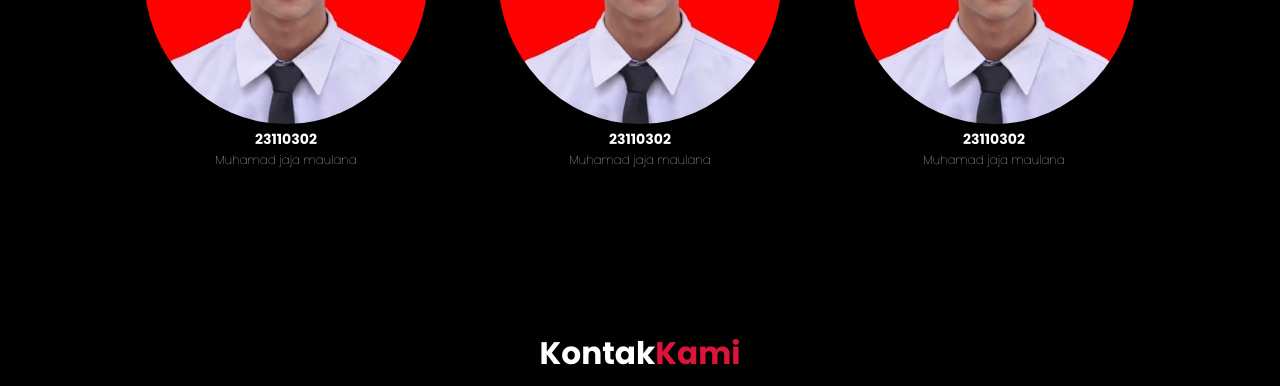
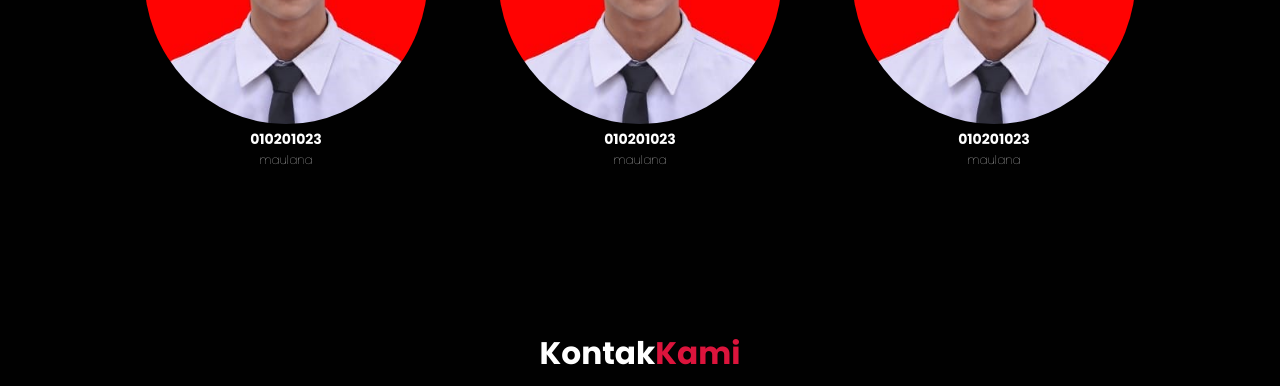
Before and after one commit to kaito205/project, a plain HTML site: page index.html in a window 1280 px wide. Shown: the part 1480-1866 px from the top of the page. Drawn offline with nearby package versions, Linux system fonts and the light colour scheme.

Commit message:
Update index.html

```diff
--- a/index.html
+++ b/index.html
@@ -77,18 +77,18 @@
     <div class="row">
       <div class="menu-card">
         <img src="img/jaja2.jpg" alt="books" class="menu-card-img" />
-        <h3 class="menu-card-title">23110302</h3>
-        <p class="menu-card-price">Muhamad jaja maulana</p>
+        <h3 class="menu-card-title">010201023</h3>
+        <p class="menu-card-price">maulana</p>
       </div>
       <div class="menu-card">
         <img src="img/jaja2.jpg" alt="books" class="menu-card-img" />
-        <h3 class="menu-card-title">23110302</h3>
-        <p class="menu-card-price">Muhamad jaja maulana</p>
+        <h3 class="menu-card-title">010201023</h3>
+        <p class="menu-card-price">maulana</p>
       </div>
       <div class="menu-card">
         <img src="img/jaja2.jpg" alt="books" class="menu-card-img" />
-        <h3 class="menu-card-title">23110302</h3>
-        <p class="menu-card-price">Muhamad jaja maulana</p>
+        <h3 class="menu-card-title">010201023</h3>
+        <p class="menu-card-price">maulana</p>
       </div>
     </div>
   </section>
@@ -139,7 +139,7 @@
     </div>
 
     <div class="credit">
-      <p>Created by <a href="">sandhikagalih</a>. | &copy; 2023.</p>
+      <p>Created by <a href="">maulana</a>. | &copy; 2023.</p>
     </div>
   </footer>
   <!-- footer akhir -->
```
